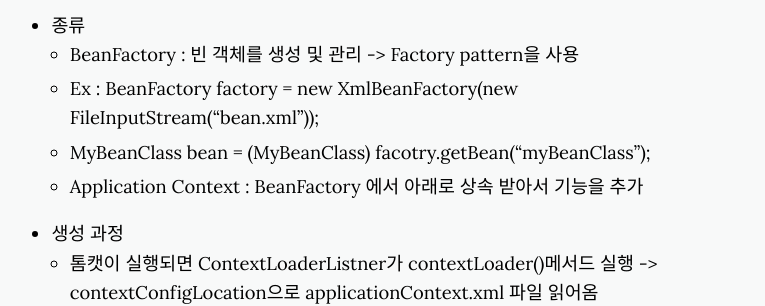
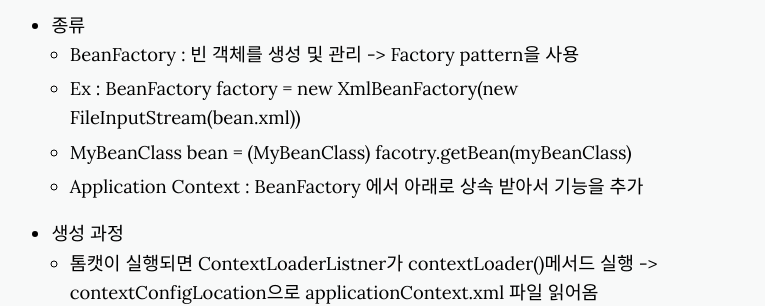
Before and after one commit to kihwankim/kihwankim.github.io, a Jekyll site: the page built from _posts/spg-homepage/2020-10-20-spg-04-log.markdown, in a window 1280 px wide and 900 px high, scrolled down 2123 px. Shown: the part 184-490 px from the top of the window, without its empty margins (255-1020 px from the left). Built offline with Jekyll 4.4.1, drawn with Linux system fonts in a browser that asks for light colours; nearby versions of some CDN libraries.

Commit message:
[Revise] html 오류로 클따옴표 제거

```diff
--- a/_posts/spg-homepage/2020-10-20-spg-04-log.markdown
+++ b/_posts/spg-homepage/2020-10-20-spg-04-log.markdown
@@ -63,8 +63,8 @@ image-sm: "../../../../../side/img/spg/spg_logo.jpg"
 	    <li>종류
 	        <ul>
 	            <li>BeanFactory : 빈 객체를 생성 및 관리 -> Factory pattern을 사용</li>
-	            <li>Ex : BeanFactory factory = new XmlBeanFactory(new FileInputStream(“bean.xml”));</li>
-	            <li>MyBeanClass bean = (MyBeanClass) facotry.getBean(“myBeanClass”);</li>
+	            <li>Ex : BeanFactory factory = new XmlBeanFactory(new FileInputStream(bean.xml))</li>
+	            <li>MyBeanClass bean = (MyBeanClass) facotry.getBean(myBeanClass)</li>
 	            <li>Application Context : BeanFactory 에서 아래로 상속 받아서 기능을 추가</li>
 	        </ul>
 	    </li>
```
